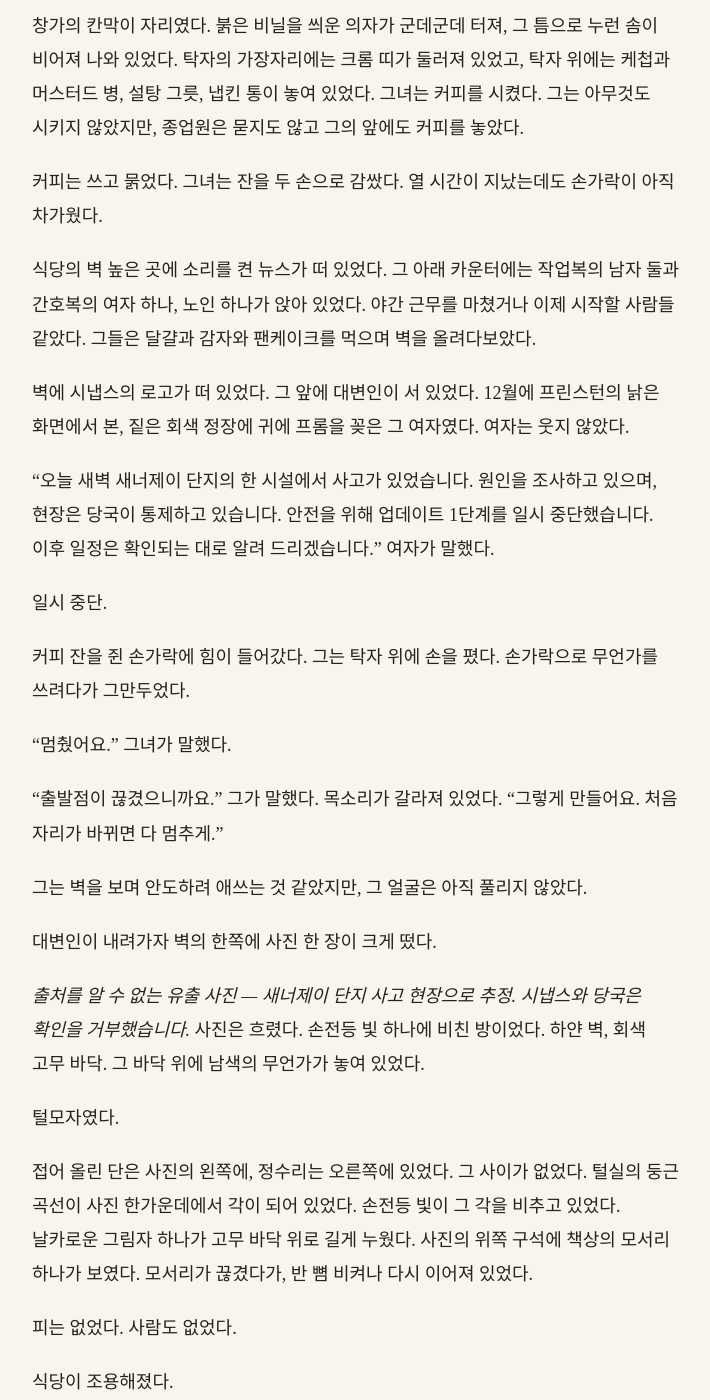
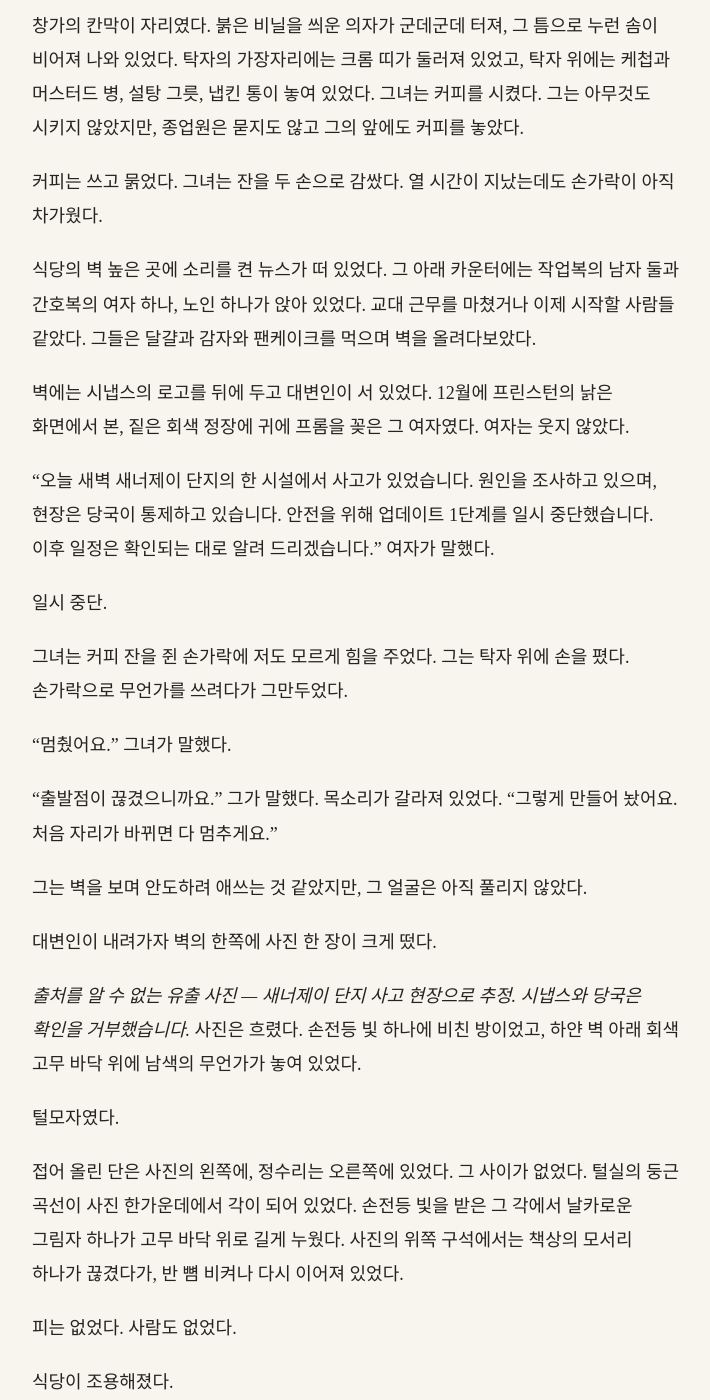
Before and after one commit to kangkkang/writer_s1_public, a Jekyll site: the page built from vol1/036.md, in a window 1280 px wide and 1400 px high, scrolled down 8785 px. Shown: the whole window, without its empty margins (284-994 px from the left). Built offline with Jekyll 4.4.1, drawn with Linux system fonts in a browser that asks for light colours; our own code applies the rules of GitHub Pages for plain Markdown files; some of the changed text lies outside the part shown.

Commit message:
Update from https://github.com/kangkkang/writer_s1/commit/d2fc45d1d662edb05f2e47ff669f4ce6ad94f02b

```diff
--- a/vol1/036.md
+++ b/vol1/036.md
@@ -188,29 +188,29 @@
 
 커피는 쓰고 묽었다. 그녀는 잔을 두 손으로 감쌌다. 열 시간이 지났는데도 손가락이 아직 차가웠다.
 
-식당의 벽 높은 곳에 소리를 켠 뉴스가 떠 있었다. 그 아래 카운터에는 작업복의 남자 둘과 간호복의 여자 하나, 노인 하나가 앉아 있었다. 야간 근무를 마쳤거나 이제 시작할 사람들 같았다. 그들은 달걀과 감자와 팬케이크를 먹으며 벽을 올려다보았다.
+식당의 벽 높은 곳에 소리를 켠 뉴스가 떠 있었다. 그 아래 카운터에는 작업복의 남자 둘과 간호복의 여자 하나, 노인 하나가 앉아 있었다. 교대 근무를 마쳤거나 이제 시작할 사람들 같았다. 그들은 달걀과 감자와 팬케이크를 먹으며 벽을 올려다보았다.
 
-벽에 시냅스의 로고가 떠 있었다. 그 앞에 대변인이 서 있었다. 12월에 프린스턴의 낡은 화면에서 본, 짙은 회색 정장에 귀에 프롬을 꽂은 그 여자였다. 여자는 웃지 않았다.
+벽에는 시냅스의 로고를 뒤에 두고 대변인이 서 있었다. 12월에 프린스턴의 낡은 화면에서 본, 짙은 회색 정장에 귀에 프롬을 꽂은 그 여자였다. 여자는 웃지 않았다.
 
 "오늘 새벽 새너제이 단지의 한 시설에서 사고가 있었습니다. 원인을 조사하고 있으며, 현장은 당국이 통제하고 있습니다. 안전을 위해 업데이트 1단계를 일시 중단했습니다. 이후 일정은 확인되는 대로 알려 드리겠습니다." 여자가 말했다.
 
 일시 중단.
 
-커피 잔을 쥔 손가락에 힘이 들어갔다. 그는 탁자 위에 손을 폈다. 손가락으로 무언가를 쓰려다가 그만두었다.
+그녀는 커피 잔을 쥔 손가락에 저도 모르게 힘을 주었다. 그는 탁자 위에 손을 폈다. 손가락으로 무언가를 쓰려다가 그만두었다.
 
 "멈췄어요." 그녀가 말했다.
 
-"출발점이 끊겼으니까요." 그가 말했다. 목소리가 갈라져 있었다. "그렇게 만들어요. 처음 자리가 바뀌면 다 멈추게."
+"출발점이 끊겼으니까요." 그가 말했다. 목소리가 갈라져 있었다. "그렇게 만들어 놨어요. 처음 자리가 바뀌면 다 멈추게요."
 
 그는 벽을 보며 안도하려 애쓰는 것 같았지만, 그 얼굴은 아직 풀리지 않았다.
 
 대변인이 내려가자 벽의 한쪽에 사진 한 장이 크게 떴다.
 
-*출처를 알 수 없는 유출 사진 — 새너제이 단지 사고 현장으로 추정. 시냅스와 당국은 확인을 거부했습니다.* 사진은 흐렸다. 손전등 빛 하나에 비친 방이었다. 하얀 벽, 회색 고무 바닥. 그 바닥 위에 남색의 무언가가 놓여 있었다.
+*출처를 알 수 없는 유출 사진 — 새너제이 단지 사고 현장으로 추정. 시냅스와 당국은 확인을 거부했습니다.* 사진은 흐렸다. 손전등 빛 하나에 비친 방이었고, 하얀 벽 아래 회색 고무 바닥 위에 남색의 무언가가 놓여 있었다.
 
 털모자였다.
 
-접어 올린 단은 사진의 왼쪽에, 정수리는 오른쪽에 있었다. 그 사이가 없었다. 털실의 둥근 곡선이 사진 한가운데에서 각이 되어 있었다. 손전등 빛이 그 각을 비추고 있었다. 날카로운 그림자 하나가 고무 바닥 위로 길게 누웠다. 사진의 위쪽 구석에 책상의 모서리 하나가 보였다. 모서리가 끊겼다가, 반 뼘 비켜나 다시 이어져 있었다.
+접어 올린 단은 사진의 왼쪽에, 정수리는 오른쪽에 있었다. 그 사이가 없었다. 털실의 둥근 곡선이 사진 한가운데에서 각이 되어 있었다. 손전등 빛을 받은 그 각에서 날카로운 그림자 하나가 고무 바닥 위로 길게 누웠다. 사진의 위쪽 구석에서는 책상의 모서리 하나가 끊겼다가, 반 뼘 비켜나 다시 이어져 있었다.
 
 피는 없었다. 사람도 없었다.
 
@@ -226,17 +226,17 @@
 
 그녀는 아무에게도 그것이 자기 모자라고 말하지 않았다.
 
-벽 아래쪽으로 새 속보가 흘렀다. *프랑스 주간지 《라 마르주》, 현장 목격 기록 단독 게재 — 기기 서명이 붙은 원본 기록 첨부.* 그다음에 다른 이름들이 이어졌다. 그녀가 1년 동안 문을 두드렸던 통신사들의 이름이었다.
+벽 아래쪽으로 새 속보가 흘렀다. *프랑스 주간지 《라 마르주》, 현장 목격 기록 단독 게재 — 기기 서명이 붙은 원본 기록 첨부.* 그 뒤로 다른 이름들이 이어졌는데, 그녀가 1년 동안 문을 두드렸던 통신사들의 이름이었다.
 
 아나운서가 그 기록을 영어로 읽기 시작했다. 통신사가 옮긴 그녀의 문장이었다.
 
 "—녹은 자국도, 그을음도 없었다. 피는 없었다. 그 경계 너머에서 사람의 입이 움직였지만, 소리는 건너오지 않았다—"
 
-그녀는 그 목소리를 들었다. 낮고 고르게 훈련된, 수백만 명이 매일 듣는 남의 목소리였다. 그 목소리가, 그녀가 새벽에 역의 단말 앞에서 친 문장을 읽고 있었다. 낱말이 조금 바뀌어 있었다. 옮기면서 바뀐 것이었다. 그녀가 '각'이라고 쓴 곳을 아나운서는 '모서리'라고 읽었다. 그녀는 그것이 틀렸다고 생각했다. 그리고 그 틀린 낱말이 속보 자막을 타고 흘러가는 것을 보았다.
+낮고 고르게 훈련된, 수백만 명이 매일 듣는 남의 목소리가 그녀가 새벽에 역의 단말 앞에서 친 문장을 읽고 있었다. 옮기면서 낱말이 조금 바뀌어 있었다. 그녀가 '각'이라고 쓴 곳을 아나운서는 '모서리'라고 읽었다. 그녀는 그것이 틀렸다고 생각했지만, 그 틀린 낱말은 이미 속보 자막을 타고 흘러가고 있었다.
 
 지금 그녀의 문장이 이 식당의 벽 높은 곳에서, 기름 냄새와 베이컨 소리 속에서, 남의 목소리로 울렸다. 카운터의 사람들이 포크를 멈추고 그것을 들었다.
 
-그녀는 커피 잔을 내려놓았다. 손가락이 떨려서 잔이 받침에 부딪히며 작게 소리를 냈다. 그는 그녀를 보지 않았다. 탁자 위의 그녀 손 옆, 닿지 않게 한 뼘 떨어진 곳에 자기 손을 놓았다.
+그녀는 커피 잔을 내려놓았다. 손가락이 떨려서 잔이 받침에 부딪히며 작게 소리를 냈다. 그는 그녀를 보지 않은 채, 탁자 위의 그녀 손 옆, 닿지 않게 한 뼘 떨어진 곳에 자기 손을 놓았다.
 
 같은 사진이 지금 이 순간 파리의 저녁 화면에, 서울과 뭄바이의 새벽 휴대전화에, 나이로비의 늦은 밤 술집 벽에, 지구가 도는 순서대로 떠오르고 있을 것이었다. 그 사진을 받은 사람마다 잠에서 깨어서, 또는 잠들기 전에, 그 각진 털실을 보고 있을 것이었다.
 
```
